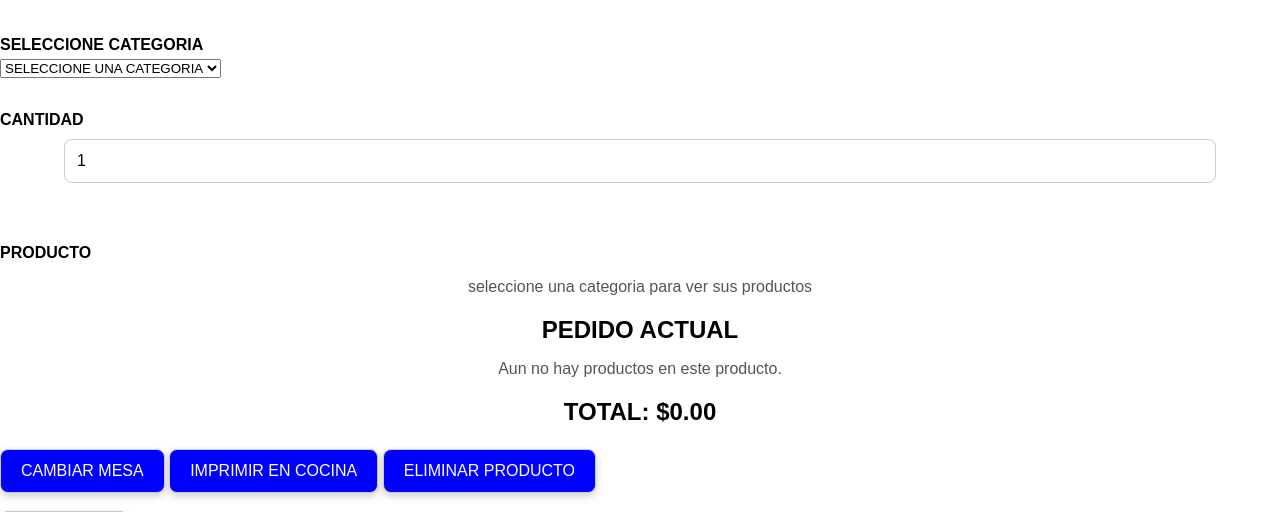
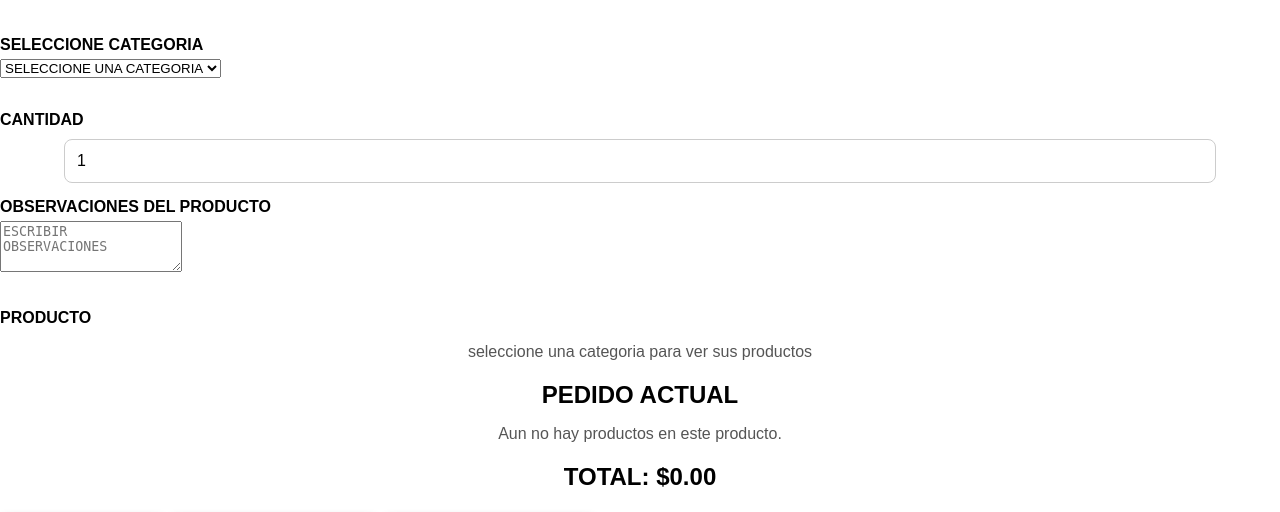
Before and after one commit to javierguillermorodriguezgonzal-droid/sistema-facturacion, a Flask app: page /pedido/1/factura.html in a window 1280 px wide. Shown: the part 153-665 px from the top of the page. Run offline with Flask 3, Linux system fonts and the light colour scheme; data comes from the database, SQL or seed files in the repository.

Commit message:
actualizacion de proyeecto de facturacion

```diff
--- a/app.py
+++ b/app.py
@@ -292,6 +292,7 @@ def agregar_producto_venta(zona, mesa):
 
         if cantidad > 0:
             id_producto = request.form.get("product_id")
+            observaciones = request.form.get("observaciones", "").strip()
 
             cursor.execute(
                 """
@@ -307,7 +308,10 @@ def agregar_producto_venta(zona, mesa):
                 encontrado = False
 
                 for articulo in pedido:
-                    if articulo["id"] == producto[0]:
+                    if (
+                        articulo["id"] == producto[0]
+                        and articulo.get("observaciones", "") == observaciones
+                    ):
                         articulo["cantidad"] += cantidad
                         encontrado = True
                         break
@@ -317,7 +321,8 @@ def agregar_producto_venta(zona, mesa):
                         "id": producto[0],
                         "nombre": producto[1],
                         "precio": float(producto[2]),
-                        "cantidad": cantidad
+                        "cantidad": cantidad,
+                        "observaciones": observaciones
                     })
 
                 #guardar el pedido completo de la mesa
@@ -327,8 +332,12 @@ def agregar_producto_venta(zona, mesa):
                 pendiente_encontrado = False
 
                 for articulo_pendiente in pendientes:
-                    if articulo_pendiente["id"] == producto[0]:
+                    if (
+                        articulo_pendiente["id"] == producto[0]
+                        and articulo_pendiente.get("observaciones", "") == observaciones
+                    ):
                         articulo_pendiente["cantidad"] += cantidad
+                        articulo_pendiente["observaciones"] += observaciones
                         pendiente_encontrado = True
                         break
 
@@ -337,7 +346,7 @@ def agregar_producto_venta(zona, mesa):
                         "id": producto[0],
                         "nombre": producto[1],
                         "cantidad": cantidad,
-                        "observaciones": ""
+                        "observaciones": observaciones
                     })
                 session[clave_pendiente] = pendientes
                 session.modified = True
--- a/templates/agregar_producto_venta.html
+++ b/templates/agregar_producto_venta.html
@@ -30,6 +30,11 @@
     <br><br>
     <label>CANTIDAD</label>
     <input type="number" name="Cantidad" min="1" value="1" required>
+    <label te>OBSERVACIONES DEL PRODUCTO</label>
+    <textarea
+    name="observaciones"
+    rows="3"
+    placeholder="ESCRIBIR OBSERVACIONES"></textarea>
     <br><br>
     <label>PRODUCTO</label>
     <div class="menu">
```
